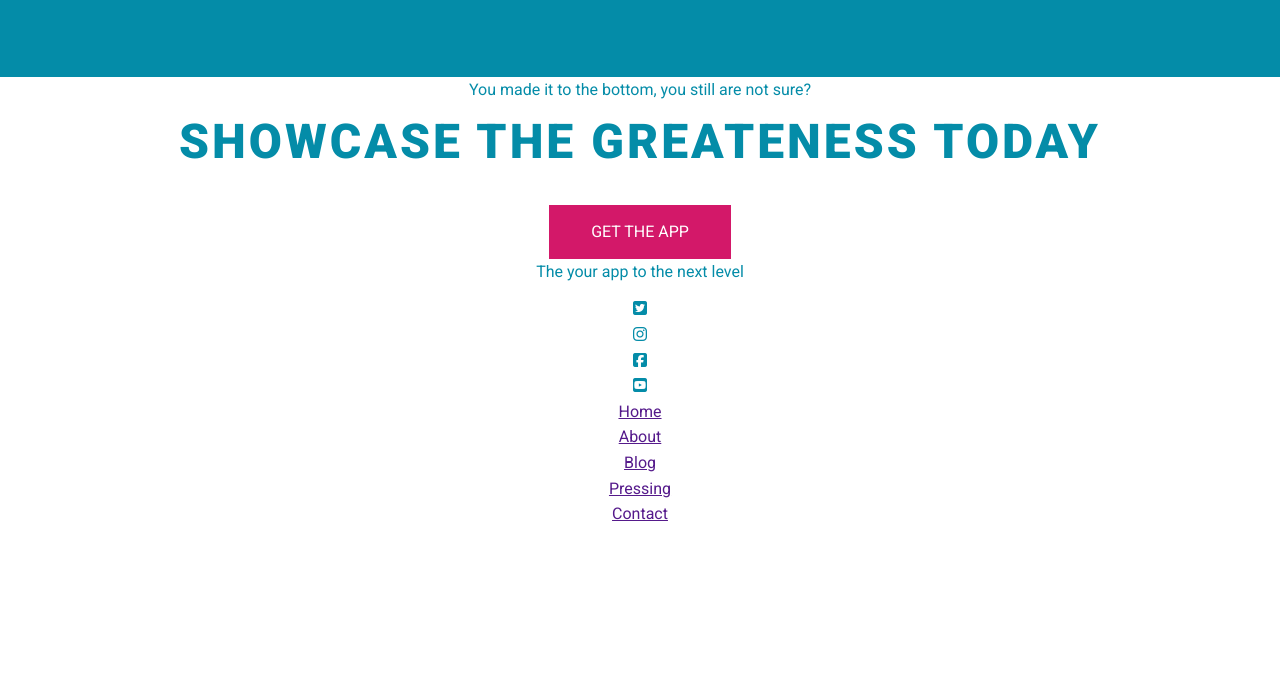
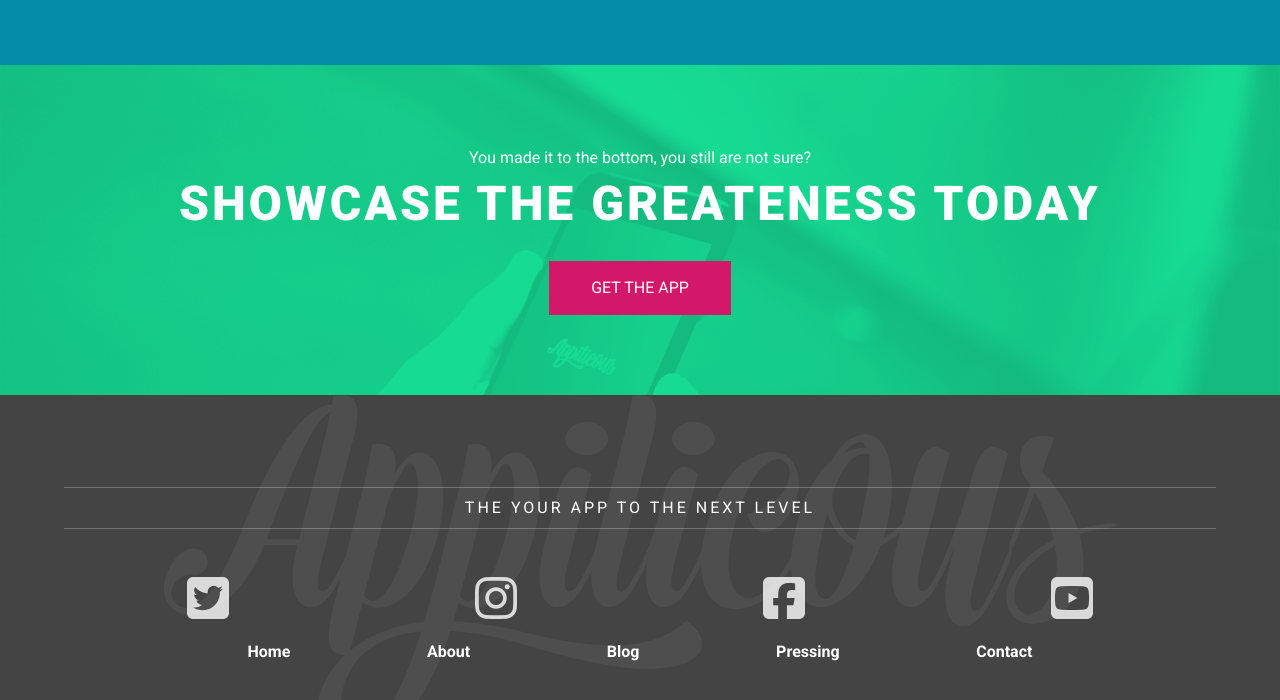
Before and after one commit to Nikitad1491/App-Promotional, a plain HTML site: page index.html in a window 1280 px wide. Shown: the part 1726-2426 px from the top of the page. Before the commit the page ends 2253 px from the top, so only its background shows below. Drawn offline with nearby package versions, Linux system fonts and the light colour scheme.

Commit message:
footer and cta
Footer and CTA section
completed mobile version

```diff
--- a/index.html
+++ b/index.html
@@ -110,7 +110,7 @@
 <!--  footer================= -->
 <footer>
   <div class="container">
-    <p> The your app to the next level</p>
+    <p class="title-footer"> The your app to the next level</p>
     <ul class="unstyled-list social-links">
       <li><i class="fab fa-twitter-square"></i></li>
       <li><i class="fab fa-instagram"></i></li>
--- a/sass/abstracts/_colors.sass
+++ b/sass/abstracts/_colors.sass
@@ -5,7 +5,7 @@ $secondary: rgba(22,219,147,1)
 $accent: rgba(211,24,105,1)
 
 $white: rgb(255,255,255)
-
+$dark: #444
 
 /*text colors*/
 
--- a/sass/base/_typography.sass
+++ b/sass/base/_typography.sass
@@ -22,12 +22,11 @@ h2
 .title-large
   font-size: 3rem
   font-weight: $font-black
+  line-height: .9
 
 span
   font-weight: $font-light
 
-.text-intro
-  font-size: 1.2rem
 
 .title-box
   background: $accent
@@ -43,3 +42,19 @@ span
     padding-top: 6em
     @media (min-width: 495px)
       padding-top: 8em
+
+.title-footer
+  text-transform: uppercase
+  letter-spacing: 3px
+  line-height: 1
+
+  &::before, &::after
+    content: ""
+    display: block
+    height: 1px
+    background: $text-inverse
+    opacity: 0.25
+    margin: .75em 0
+
+.text-intro
+  font-size: 1.2rem
--- /dev/null
+++ b/sass/components/_calltoaction.sass
@@ -0,0 +1,8 @@
+.cta
+  background-color: $secondary
+  background-image: url(../img/call-to-action-background.jpg)
+  background-size: cover
+  background-position: center
+  padding: 5em 0
+  background-blend-mode: multiply
+  color: $text-inverse
--- /dev/null
+++ b/sass/layout/_footer.sass
@@ -0,0 +1,43 @@
+footer
+  background: $dark
+  color: $text-inverse
+  padding: 5em 0
+  position: relative
+
+  &::before
+   content: ""
+   display: block
+   position: absolute
+   background: url(../img/logo.svg)
+   top: 0
+   bottom: 0
+   right: 0
+   left: 0
+   background-size: contain
+   background-repeat: no-repeat
+   background-position: center
+   opacity: 0.05
+
+
+
+
+  a
+    color: $text-inverse
+
+
+.social-links
+  display: flex
+  font-size: 3rem
+  justify-content: space-around
+  opacity: 0.8
+  margin-top: .7em
+
+.nav-footer
+  display: flex
+  justify-content: space-around
+  width: 80%
+  margin: 0 auto
+
+  a
+    text-decoration: none
+    font-weight: $font-bold
--- a/sass/main.sass
+++ b/sass/main.sass
@@ -22,7 +22,9 @@
 @import layout/hero
 @import layout/home_salespoints
 @import layout/home_promo
+@import layout/footer
 
 
 // 5.components
 @import components/buttons
+@import components/calltoaction
```
Also changed, not shown: css/main.css, 1 other file.
